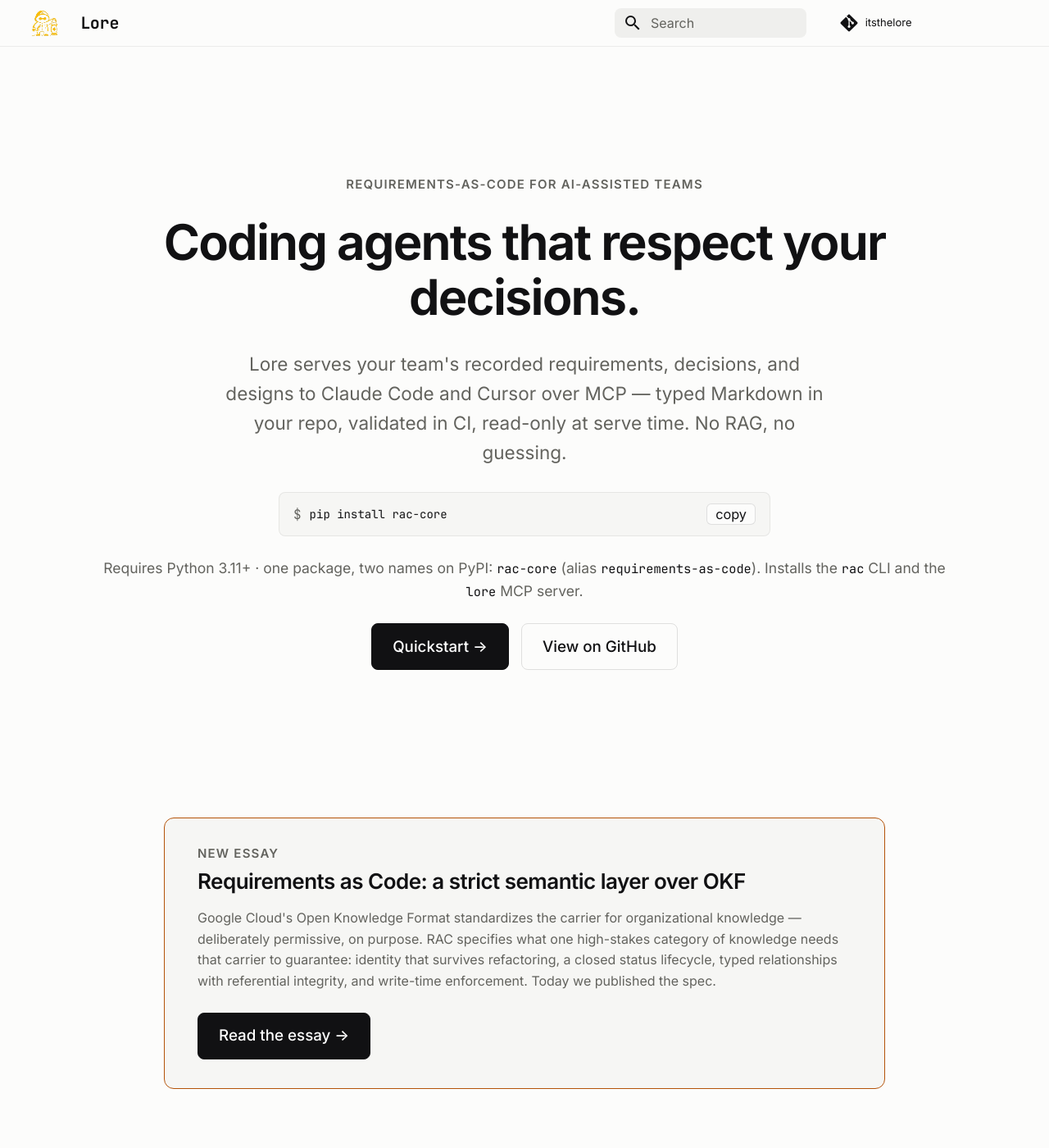
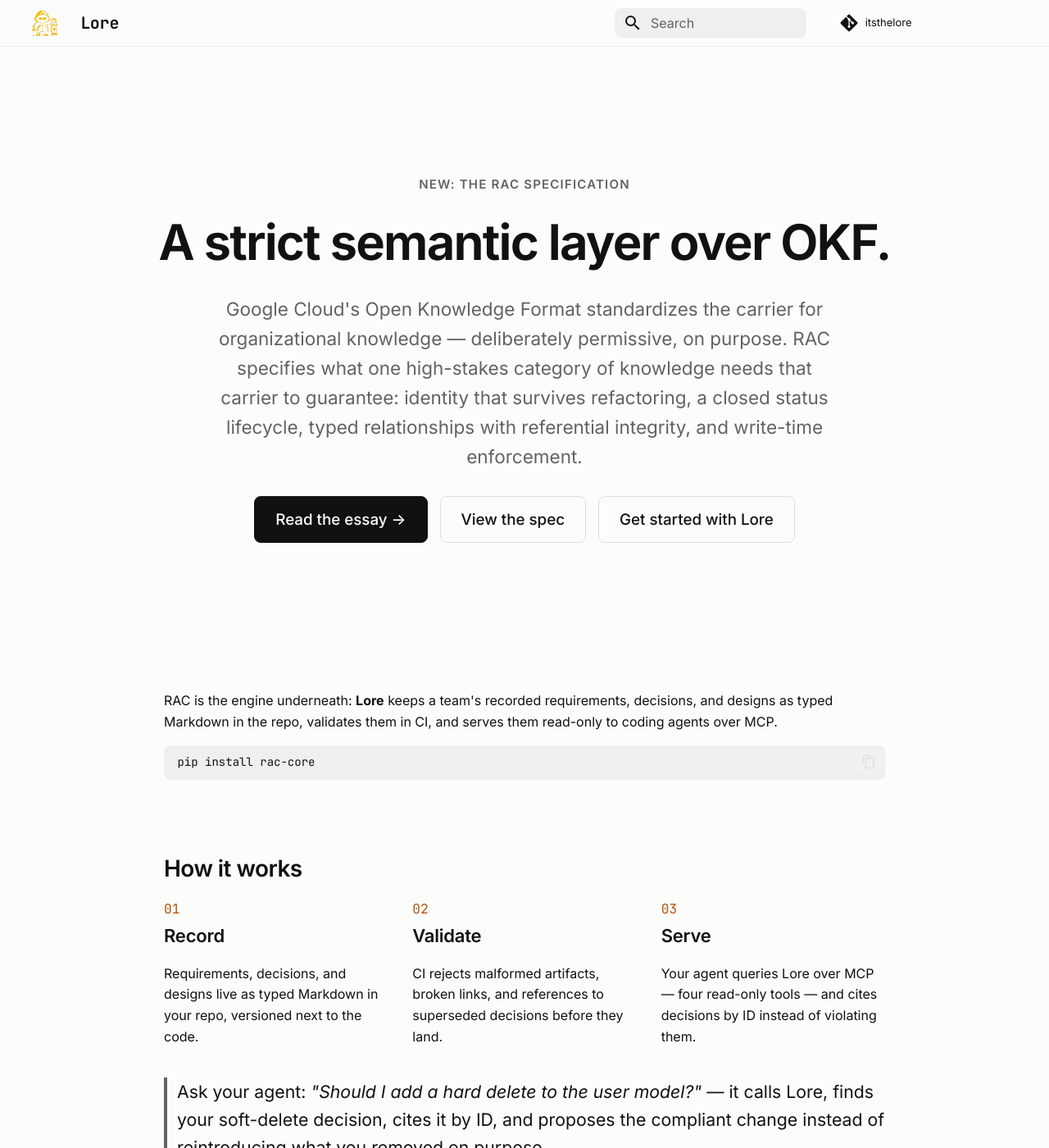
Before and after one commit to itsthelore/itsthelore.github.io, an MkDocs documentation site: the page built from docs/index.md, in a window 1280 px wide and 1400 px high. Shown: the whole window at 82% size. Built offline with MkDocs 1.6.1 and Material for MkDocs 9.7.7, drawn with Linux system fonts in a browser that asks for light colours.

Commit message:
feat: spec-led hero, hand-curated Essays index, decluttered nav
Three changes, all reversible, all recorded in comments for the next
person:

Hero rebalance (temporary, explicit "for now"). The hero now leads
with the rac-spec announcement — eyebrow, headline, and subhead are
about the spec, not the product; CTAs are "Read the essay", "View the
spec", "Get started with Lore" in that order. The install command
moved out of the hero into a short "RAC is the engine underneath..."
intro ahead of "How it works" in docs/index.md, so it isn't lost, just
de-emphasized. The now-redundant front-and-centre callout (added last
commit, immediately below the hero) is removed — the hero itself
carries that job now. overrides/home.html's top comment records what
to revert and why once this window passes.

Essays: replaced the blog plugin with a hand-curated index
(docs/essays.md). The plugin assumed every post lives under one
blog_dir; the actual pattern is essays living wherever their subject
does (the rac-spec essay stays at rac-spec/why-strict.md, not
duplicated into blog/posts/). The index page links out to essays
regardless of where they physically live — which is also the direct
answer to "can the rac-spec essay show up in Essays": yes, by linking
to it, not by moving it.

Nav decluttering: dropped navigation.sections and blog.index from
theme.features. Material's default accordion behavior collapses every
inactive top-level section to a single line; only the section
containing the current page expands. The rac-spec essay's own sidebar
previously showed all ~20 rac-core pages across five sections at once;
now it shows six section headers plus the current page.

````diff
--- a/docs/blog/.authors.yml
+++ /dev/null
@@ -1,5 +0,0 @@
-authors:
-  itsthelore:
-    name: itsthelore
-    description: The Lore team
-    avatar: https://github.com/itsthelore.png
--- a/docs/index.md
+++ b/docs/index.md
@@ -5,17 +5,13 @@ hide:
   - toc
 ---
 
-<div class="lore-featured" markdown="0">
-  <p class="eyebrow">New essay</p>
-  <h2><a href="rac-spec/why-strict/">Requirements as Code: a strict semantic layer over OKF</a></h2>
-  <p>Google Cloud's Open Knowledge Format standardizes the carrier for
-    organizational knowledge — deliberately permissive, on purpose. RAC
-    specifies what one high-stakes category of knowledge needs that carrier
-    to guarantee: identity that survives refactoring, a closed status
-    lifecycle, typed relationships with referential integrity, and
-    write-time enforcement. Today we published the spec.</p>
-  <a class="lore-btn lore-btn--primary" href="rac-spec/why-strict/">Read the essay →</a>
-</div>
+RAC is the engine underneath: **Lore** keeps a team's recorded
+requirements, decisions, and designs as typed Markdown in the repo,
+validates them in CI, and serves them read-only to coding agents over MCP.
+
+```
+pip install rac-core
+```
 
 ## How it works
 
--- a/docs/stylesheets/extra.css
+++ b/docs/stylesheets/extra.css
@@ -368,36 +368,6 @@ body,
   font-size: 0.875rem;
 }
 
-/* ---- featured essay (front-and-centre callout) -------------------------- */
-.md-typeset .lore-featured {
-  margin-top: 0;
-  padding: 1.75rem 2rem;
-  background: var(--lore-bg-panel);
-  border: 1px solid var(--lore-accent);
-  border-radius: var(--lore-radius-lg);
-}
-.md-typeset .lore-featured .eyebrow {
-  margin-bottom: 0.5rem;
-}
-.md-typeset .lore-featured h2 {
-  margin: 0 0 0.75rem;
-  font-size: 1.3rem;
-}
-.md-typeset .lore-featured h2 a {
-  color: var(--lore-text);
-  text-decoration: none;
-}
-.md-typeset .lore-featured h2 a:hover {
-  color: var(--lore-accent);
-}
-.md-typeset .lore-featured p {
-  color: var(--lore-text-muted);
-  margin: 0 0 1.25rem;
-}
-.md-typeset .lore-featured .lore-btn {
-  margin: 0;
-}
-
 /* ---- landing components ------------------------------------------------ */
 .lore-steps {
   display: grid;
--- a/mkdocs.yml
+++ b/mkdocs.yml
@@ -19,9 +19,7 @@ theme:
     - content.code.copy
     - navigation.top
     - navigation.footer
-    - navigation.sections
     - toc.follow
-    - blog.index
 
 extra_css:
   - stylesheets/extra.css
@@ -39,13 +37,6 @@ extra:
 
 plugins:
   - search
-  - blog:
-      blog_dir: blog
-      post_url_date_format: yyyy/MM
-      post_excerpt: required
-      pagination_per_page: 10
-      archive: false
-      categories: false
 
 # rac-core/integration-recipes.md deliberately links to examples/ outside
 # docs_dir (rendered by GitHub, not this site) — not a broken link, just one
@@ -60,7 +51,7 @@ nav:
   - Home: index.md
   - rac-spec:
       - "Why strict?": rac-spec/why-strict.md
-  - Essays: blog/index.md
+  - Essays: essays.md
   - Get started:
       - Overview: rac-core/index.md
       - Quickstart: rac-core/quickstart.md
--- a/overrides/home.html
+++ b/overrides/home.html
@@ -6,29 +6,29 @@
   JetBrains Mono for code). The below-the-fold marketing sections stay in
   docs/index.md and render through {{ page.content }} so they remain plain
   Markdown.
+
+  TEMPORARY: hero leads with the rac-spec announcement essay rather than
+  the product pitch, at the maintainer's explicit request ("for now").
+  The install command moved out of the hero into "How it works" in
+  docs/index.md; revert to the product-led hero (git history has it) once
+  the announcement window passes.
 #}
 
 {% block content %}
 <section class="lore-splash" markdown="0">
-  <p class="lore-splash__eyebrow">Requirements-as-code for AI-assisted teams</p>
-  <h1 class="lore-splash__title">Coding agents that respect your decisions.</h1>
-  <p class="lore-splash__sub">Lore serves your team's recorded requirements, decisions,
-    and designs to Claude Code and Cursor over MCP — typed Markdown in your repo,
-    validated in CI, read-only at serve time. No RAG, no guessing.</p>
+  <p class="lore-splash__eyebrow">New: the RAC specification</p>
+  <h1 class="lore-splash__title">A strict semantic layer over OKF.</h1>
+  <p class="lore-splash__sub">Google Cloud's Open Knowledge Format standardizes the
+    carrier for organizational knowledge — deliberately permissive, on purpose.
+    RAC specifies what one high-stakes category of knowledge needs that carrier
+    to guarantee: identity that survives refactoring, a closed status lifecycle,
+    typed relationships with referential integrity, and write-time enforcement.</p>
 
   <div class="lore-splash__actions">
-    <div class="lore-install">
-      <span class="lore-install__prompt">$</span>
-      <code id="lore-install-cmd">pip install rac-core</code>
-      <button class="lore-install__copy" type="button" data-clipboard-target="#lore-install-cmd" aria-label="Copy install command">copy</button>
-    </div>
-    <p class="lore-splash__note">Requires Python 3.11+ &middot; one package, two names on PyPI:
-      <code>rac-core</code> (alias <code>requirements-as-code</code>). Installs the
-      <code>rac</code> CLI and the <code>lore</code> MCP server.</p>
-
-    <nav class="lore-cta" aria-label="Get started">
-      <a class="lore-btn lore-btn--primary" href="{{ 'rac-core/quickstart/' | url }}">Quickstart →</a>
-      <a class="lore-btn" href="https://github.com/itsthelore">View on GitHub</a>
+    <nav class="lore-cta" aria-label="Read the announcement">
+      <a class="lore-btn lore-btn--primary" href="{{ 'rac-spec/why-strict/' | url }}">Read the essay →</a>
+      <a class="lore-btn" href="https://github.com/itsthelore/rac-spec/blob/main/SPEC.md">View the spec</a>
+      <a class="lore-btn" href="{{ 'rac-core/quickstart/' | url }}">Get started with Lore</a>
     </nav>
 
     {% if config.extra.total_org_stars and config.extra.total_org_stars | int > 0 %}
````
Also changed, not shown: README.md (+16 -18 lines), docs/blog/index.md (deleted, +0 -4 lines), docs/essays.md (added, +15 -0 lines), 1 other file.
